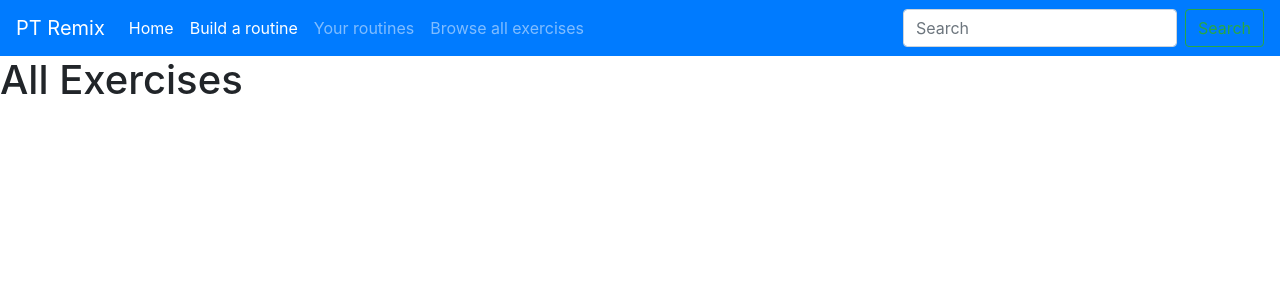
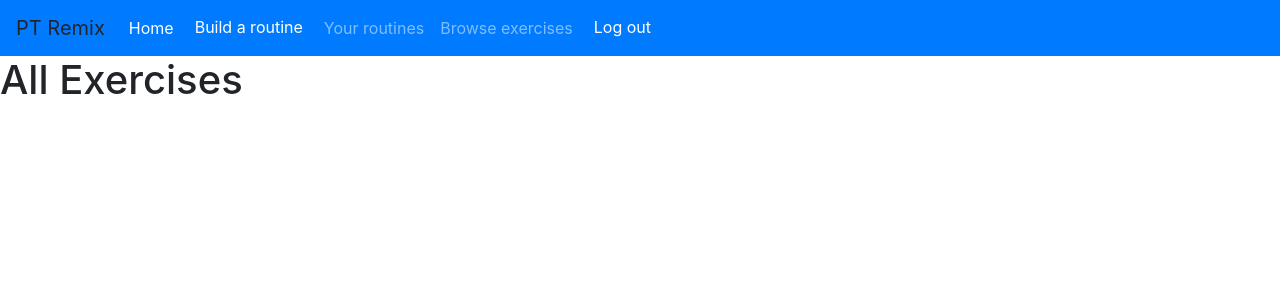
Before and after one commit to loranne/hb-capstone, a Flask app: page /all-exercises in a window 1280 px wide. Shown: the top 300 px of the page. Run offline with Flask 2, Linux system fonts and the light colour scheme; the visitor is signed in with stand-in values (Sample User, id 1); data that the repository does not hold is empty; some libraries are stand-ins or nearby versions.

Commit message:
styling updates, added images to exercises

```diff
--- /dev/null
+++ b/css/base.css
@@ -0,0 +1 @@
+/* my custom CSS */
--- a/templates/base.html
+++ b/templates/base.html
@@ -4,15 +4,34 @@
   <head>
     <meta charset="utf-8">
     <meta name="viewport" content="width=device-width">
-    <link rel="stylesheet" href="https://cdn.jsdelivr.net/npm/bootstrap@4.5.3/dist/css/bootstrap.min.css" integrity="sha384-TX8t27EcRE3e/ihU7zmQxVncDAy5uIKz4rEkgIXeMed4M0jlfIDPvg6uqKI2xXr2" crossorigin="anonymous">
+    <link rel="stylesheet" href="https://stackpath.bootstrapcdn.com/bootstrap/4.3.1/css/bootstrap.min.css"
+      integrity="sha384-ggOyR0iXCbMQv3Xipma34MD+dH/1fQ784/j6cY/iJTQUOhcWr7x9JvoRxT2MZw1T"
+      crossorigin="anonymous">
+
+      <!-- jquery script -->
+    <script
+      src="https://code.jquery.com/jquery-3.5.1.js"
+      integrity="sha256-QWo7LDvxbWT2tbbQ97B53yJnYU3WhH/C8ycbRAkjPDc="
+      crossorigin="anonymous"></script>
     <title>
       {% block title %}{% endblock %}
     </title>
     {% block head %}{% endblock %}
-    <script src="https://ajax.googleapis.com/ajax/libs/jquery/3.5.1/jquery.min.js"></script>
   </head>
   <body>
 
+
+
+    <!-- bootstrap scripts -->
+    <script src="https://cdn.jsdelivr.net/npm/popper.js@1.16.0/dist/umd/popper.min.js"
+      integrity="sha384-Q6E9RHvbIyZFJoft+2mJbHaEWldlvI9IOYy5n3zV9zzTtmI3UksdQRVvoxMfooAo"
+      crossorigin="anonymous"></script>
+    <script src="https://stackpath.bootstrapcdn.com/bootstrap/4.4.1/js/bootstrap.min.js"
+      integrity="sha384-wfSDF2E50Y2D1uUdj0O3uMBJnjuUD4Ih7YwaYd1iqfktj0Uod8GCExl3Og8ifwB6"
+      crossorigin="anonymous"></script>
+
+    <!-- my CSS file -->
+    <script src="/css/base.css"></script>
 
     <!-- this is where my menu details will go -->
     {% block menu %}
@@ -25,23 +44,23 @@
 
         <div class="collapse navbar-collapse" id="navbarSupportedContent">
           <ul class="navbar-nav mr-auto">
-            <li class="nav-item active">
-              <a class="nav-link" href="/">Home <span class="sr-only">(current)</span></a>
+            <li class="nav-item">
+              <a class="nav-link active" href="/">Home <span class="sr-only">(current)</span></a>
             </li>
-            <li class="nav-item active">
-              <a class="nav-link" href="/build-routine">Build a routine</a>
+            <li class="nav-item">
+              <a class="nav-button btn btn-primary" href="/build-routine" role="button">Build a routine</a>
             </li>
             <li class="nav-item">
               <a class="nav-link" href="/your-routines">Your routines</a>
             </li>
             <li class="nav-item">
-              <a class="nav-link" href="/all-exercises">Browse all exercises</a>
+              <a class="nav-link" href="/all-exercises">Browse exercises</a>
+            </li>
+            <li class="nav-item">
+              <!-- <button class="btn btn-primary navbar-btn" href="/goodbye">Log out</button> -->
+              <a class="nav-button btn btn-primary" href="/goodbye" role="button">Log out</a>
             </li>
           </ul>
-          <form class="form-inline my-2 my-lg-0">
-            <input class="form-control mr-sm-2" type="search" placeholder="Search" aria-label="Search">
-            <button class="btn btn-outline-success my-2 my-sm-0" type="submit">Search</button>
-          </form>
         </div>
       </nav>
         <!-- <ul>
@@ -61,6 +80,5 @@
     {% endfor %}
 
     {% block body %}{% endblock %}
-    <script src="https://code.jquery.com/jquery-3.5.1.slim.min.js" integrity="sha384-DfXdz2htPH0lsSSs5nCTpuj/zy4C+OGpamoFVy38MVBnE+IbbVYUew+OrCXaRkfj" crossorigin="anonymous"></script>
   </body>
 </html>
```
Also changed, not shown: seed.py (+18 -9 lines), static/img/ankle circles.jpg (added), static/img/ankle-flex.jpg (added), static/img/arch-lift.jpg (added), static/img/crab-walk.jpg (added), static/img/heel-raise.jpg (added), static/img/seated-calf-stretch.jpg (added), static/img/step up.jpg (added), static/img/supported-squat.jpg (added), static/img/toe-yoga.jpg (added), static/img/walking.jpg (added), 1 other file.
